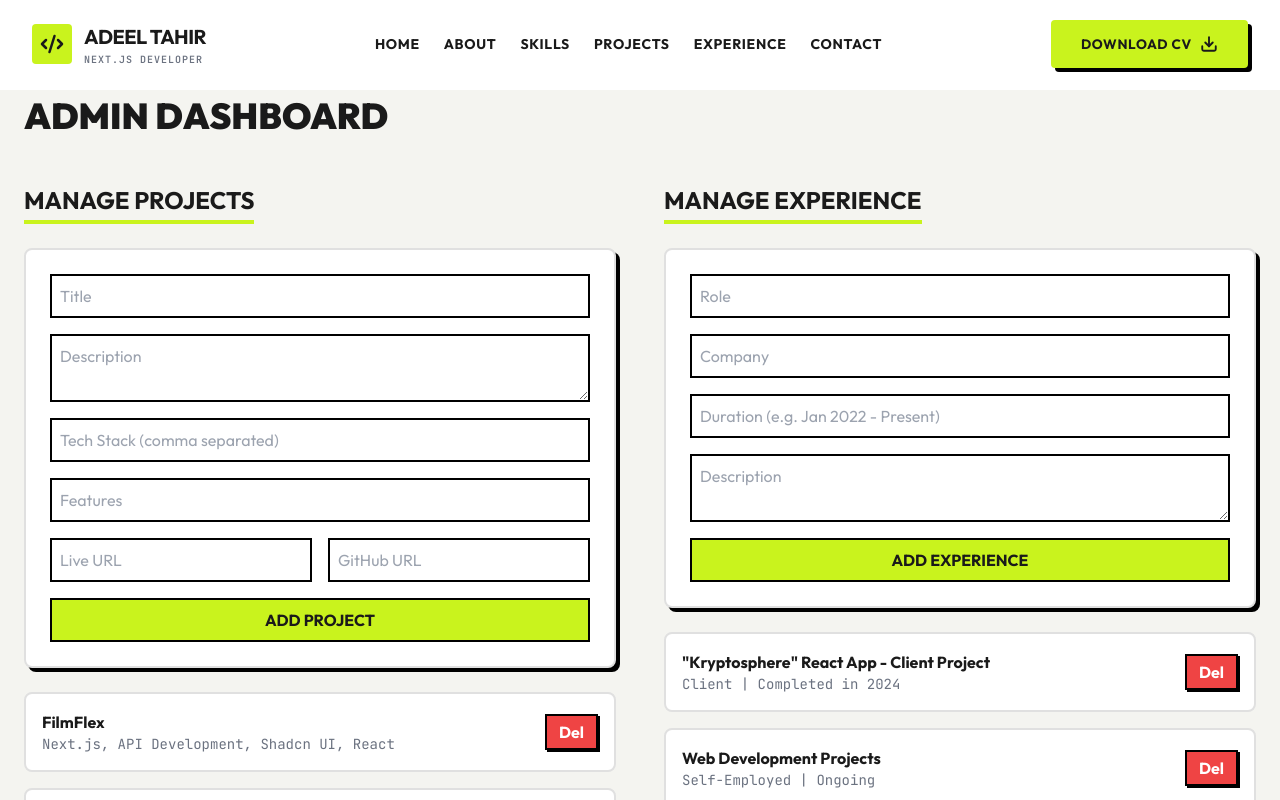
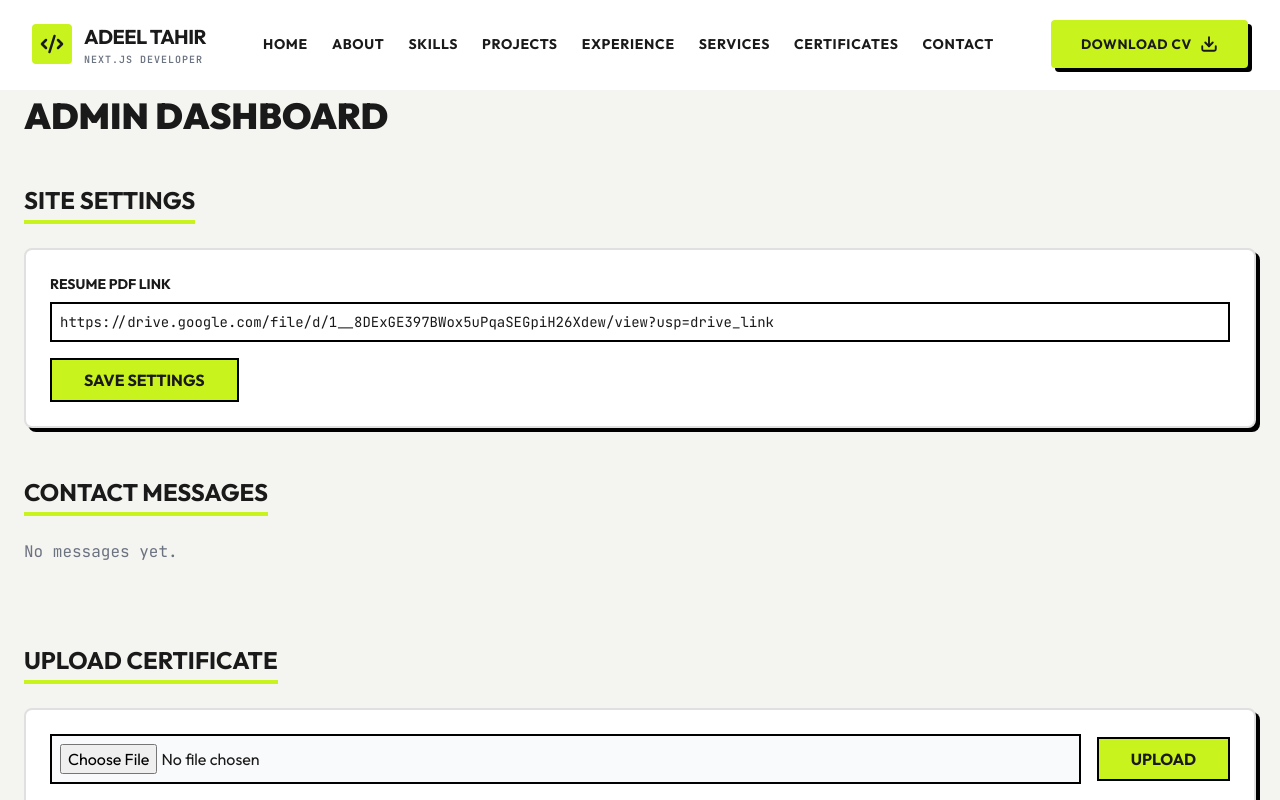
Before and after one commit to AdeelTahir-SE/portfolio, a Next.js app: page /admin in a window 1280 px wide. Shown: the top 800 px of the page. Built offline with nearby package versions, Linux system fonts and the light colour scheme.

Commit message:
feat: add messaging functionality with settings management and certificate upload

```diff
--- a/app/ContactMe/page.js
+++ b/app/ContactMe/page.js
@@ -13,7 +13,7 @@ export default function ContactMe() {
     try {
       const data = Object.fromEntries(formData.entries());
 
-      const res = await fetch('/api/contact', {
+      const res = await fetch('/api/messages', {
         method: 'POST',
         headers: {
           'Content-Type': 'application/json',
--- a/app/admin/page.js
+++ b/app/admin/page.js
@@ -3,12 +3,13 @@ import { useState, useEffect } from 'react';
 import { useRouter } from 'next/navigation';
 
 export default function AdminDashboard() {
-  const [data, setData] = useState({ projects: [], experiences: [] });
+  const [data, setData] = useState({ projects: [], experiences: [], messages: [] });
   const [loading, setLoading] = useState(true);
 
   // Form states
   const [proj, setProj] = useState({ title: '', desc: '', tech: '', features: '', liveUrl: '', githubUrl: '' });
   const [exp, setExp] = useState({ role: '', company: '', duration: '', desc: '' });
+  const [settings, setSettings] = useState({ resumeUrl: '' });
 
   const router = useRouter();
 
@@ -16,9 +17,18 @@ export default function AdminDashboard() {
     try {
       const pRes = await fetch('/api/projects');
       const eRes = await fetch('/api/experiences');
+      const mRes = await fetch('/api/messages');
+      const sRes = await fetch('/api/settings');
       const pData = await pRes.json();
       const eData = await eRes.json();
-      setData({ projects: pData.projects || [], experiences: eData.experiences || [] });
+      const mData = await mRes.json();
+      const sData = await sRes.json();
+      setData({
+        projects: pData.projects || [],
+        experiences: eData.experiences || [],
+        messages: mData.messages || []
+      });
+      setSettings(sData.settings || { resumeUrl: '' });
       setLoading(false);
     } catch (err) {
       console.error(err);
@@ -50,6 +60,34 @@ export default function AdminDashboard() {
     fetchData();
   };
 
+  const handleUploadCert = async (e) => {
+    e.preventDefault();
+    const fileInput = e.target.elements.file;
+    if (!fileInput.files[0]) return alert('Select a file first');
+
+    const formData = new FormData();
+    formData.append('file', fileInput.files[0]);
+
+    const res = await fetch('/api/certificates/upload', { method: 'POST', body: formData });
+    if (res.ok) {
+      alert('Certificate uploaded successfully!');
+      e.target.reset();
+    } else {
+      alert('Failed to upload');
+    }
+  };
+
+  const handleUpdateSettings = async (e) => {
+    e.preventDefault();
+    const res = await fetch('/api/settings', { method: 'POST', body: JSON.stringify(settings) });
+    if (res.ok) {
+      alert('Settings updated successfully!');
+      fetchData();
+    } else {
+      alert('Failed to update settings');
+    }
+  };
+
   if (loading) return <div className="min-h-screen pt-32 text-center">Loading...</div>;
 
   return (
@@ -60,6 +98,43 @@ export default function AdminDashboard() {
         </div>
 
         <div className="grid grid-cols-1 lg:grid-cols-2 gap-12">
+          {/* SETTINGS PANEL */}
+          <div className="space-y-6 lg:col-span-2">
+            <h2 className="text-2xl font-bold uppercase border-b-4 border-[#c9f31d] inline-block pb-1">Site Settings</h2>
+            <form onSubmit={handleUpdateSettings} className="card-bordered p-6 bg-white shadow-[4px_4px_0px_0px_rgba(0,0,0,1)] flex flex-col gap-4">
+              <div>
+                <label className="font-bold uppercase text-sm mb-2 block">Resume PDF Link</label>
+                <input type="text" value={settings.resumeUrl || ''} onChange={e => setSettings({...settings, resumeUrl: e.target.value})} className="border-2 border-black p-2 w-full font-mono text-sm" placeholder="https://drive.google.com/..." />
+              </div>
+              <button type="submit" className="bg-[#c9f31d] border-2 border-black font-bold uppercase py-2 hover:bg-[#b8e010] self-start px-8">Save Settings</button>
+            </form>
+          </div>
+
+          {/* MESSAGES PANEL */}
+          <div className="space-y-6 lg:col-span-2">
+            <h2 className="text-2xl font-bold uppercase border-b-4 border-[#c9f31d] inline-block pb-1">Contact Messages</h2>
+            <div className="grid grid-cols-1 md:grid-cols-2 gap-4">
+              {data.messages.length === 0 ? <p className="text-gray-500 font-mono">No messages yet.</p> : data.messages.map(m => (
+                <div key={m.id} className="card-bordered p-4 bg-white shadow-[4px_4px_0px_0px_rgba(0,0,0,1)] flex flex-col justify-between">
+                  <div>
+                    <h4 className="font-bold text-lg mb-1">{m.name} <span className="text-sm text-gray-500 font-normal">({m.email})</span></h4>
+                    <p className="text-xs font-mono text-[#8aab13] mb-3">{new Date(m.date).toLocaleString()} - {m.subject}</p>
+                    <p className="text-gray-700 text-sm mb-4 bg-gray-50 p-3 border border-gray-200">{m.message}</p>
+                  </div>
+                  <button onClick={() => handleDelete('messages', m.id)} className="bg-red-500 text-white font-bold px-3 py-1 border-2 border-black shadow-[2px_2px_0px_0px_rgba(0,0,0,1)] hover:translate-y-px hover:shadow-none transition-all self-start">Delete Message</button>
+                </div>
+              ))}
+            </div>
+          </div>
+
+          {/* CERTIFICATES PANEL */}
+          <div className="space-y-6 lg:col-span-2 mt-8">
+            <h2 className="text-2xl font-bold uppercase border-b-4 border-[#c9f31d] inline-block pb-1">Upload Certificate</h2>
+            <form onSubmit={handleUploadCert} className="card-bordered p-6 bg-white shadow-[4px_4px_0px_0px_rgba(0,0,0,1)] flex flex-col md:flex-row gap-4 items-center">
+              <input type="file" name="file" accept="image/*,.pdf" className="border-2 border-black p-2 w-full md:w-auto flex-grow bg-gray-50" />
+              <button type="submit" className="bg-[#c9f31d] border-2 border-black font-bold uppercase py-2 px-8 hover:bg-[#b8e010] whitespace-nowrap w-full md:w-auto text-center">Upload</button>
+            </form>
+          </div>
           {/* PROJECTS PANEL */}
           <div className="space-y-6">
             <h2 className="text-2xl font-bold uppercase border-b-4 border-[#c9f31d] inline-block pb-1">Manage Projects</h2>
--- a/app/api/certificates/route.js
+++ b/app/api/certificates/route.js
@@ -1,6 +1,8 @@
 import { NextResponse } from 'next/server';
 import fs from 'fs';
 import path from 'path';
+
+export const dynamic = 'force-dynamic';
 
 export async function GET() {
   try {
--- /dev/null
+++ b/app/api/certificates/upload/route.js
@@ -0,0 +1,37 @@
+import { NextResponse } from 'next/server';
+import fs from 'fs';
+import path from 'path';
+
+export const dynamic = 'force-dynamic';
+
+export async function POST(request) {
+  try {
+    const formData = await request.formData();
+    const file = formData.get('file');
+
+    if (!file) {
+      return NextResponse.json({ success: false, error: 'No file uploaded' }, { status: 400 });
+    }
+
+    const buffer = Buffer.from(await file.arrayBuffer());
+
+    // Ensure filename is safe (replace spaces with hyphens)
+    const filename = file.name.replace(/\s+/g, '-');
+    const certsDir = path.join(process.cwd(), 'public', 'certificates');
+
+    // Ensure directory exists
+    if (!fs.existsSync(certsDir)) {
+      fs.mkdirSync(certsDir, { recursive: true });
+    }
+
+    const filepath = path.join(certsDir, filename);
+
+    // Write file to public/certificates
+    fs.writeFileSync(filepath, buffer);
+
+    return NextResponse.json({ success: true, message: 'Uploaded successfully' });
+  } catch (error) {
+    console.error('Upload Error:', error);
+    return NextResponse.json({ success: false, error: 'Failed to upload' }, { status: 500 });
+  }
+}
--- /dev/null
+++ b/app/api/settings/route.js
@@ -0,0 +1,26 @@
+import { NextResponse } from 'next/server';
+import { getPortfolioData, savePortfolioData } from '@/lib/dataUtils';
+
+export const dynamic = 'force-dynamic';
+
+export async function GET() {
+  const data = getPortfolioData();
+  return NextResponse.json({ settings: data.settings || {} });
+}
+
+export async function POST(request) {
+  try {
+    const newSettings = await request.json();
+    const data = getPortfolioData();
+
+    data.settings = { ...data.settings, ...newSettings };
+
+    if (savePortfolioData(data)) {
+      return NextResponse.json({ success: true, settings: data.settings });
+    } else {
+      return NextResponse.json({ success: false, error: "Failed to save settings" }, { status: 500 });
+    }
+  } catch (error) {
+    return NextResponse.json({ success: false, error: "Invalid request" }, { status: 400 });
+  }
+}
--- a/app/layout.js
+++ b/app/layout.js
@@ -4,6 +4,7 @@ import { ThemeProvider } from "@/components/theme-provider";
 import Footer from "@/components/ui/Footer";
 import Navbar from "@/components/ui/navbar";
 import SmoothScrollProvider from "@/components/SmoothScrollProvider";
+import { getPortfolioData } from '@/lib/dataUtils';
 
 const geistSans = localFont({
   src: "./fonts/GeistVF.woff",
@@ -23,6 +24,9 @@ export const metadata = {
 };
 
 export default function RootLayout({ children }) {
+  const data = getPortfolioData();
+  const resumeUrl = data.settings?.resumeUrl || "/Adeel_Tahir_Resume.pdf";
+
   return (
     <html lang="en">
       <head>
@@ -43,7 +47,7 @@ export default function RootLayout({ children }) {
           disableTransitionOnChange
         >
           <SmoothScrollProvider>
-            <Navbar />
+            <Navbar resumeUrl={resumeUrl} />
             {children}
             <Footer />
           </SmoothScrollProvider>
--- a/components/ui/navbar.js
+++ b/components/ui/navbar.js
@@ -12,10 +12,12 @@ const navLinks = [
   { label: 'Skills', href: '/Skills' },
   { label: 'Projects', href: '/Projects' },
   { label: 'Experience', href: '/Experience' },
+  { label: 'Services', href: '/Services' },
+  { label: 'Certificates', href: '/Certificates' },
   { label: 'Contact', href: '/ContactMe' }
 ];
 
-export default function Navbar() {
+export default function Navbar({ resumeUrl = "/Adeel_Tahir_Resume.pdf" }) {
   const [scrolled, setScrolled] = useState(false);
   const pathname = usePathname();
 
@@ -62,7 +64,7 @@ export default function Navbar() {
         {/* RIGHT: Download CV (Desktop) */}
         <div className="hidden md:block">
           <a
-            href="/Adeel_Tahir_Resume.pdf"
+            href={resumeUrl}
             target="_blank"
             rel="noopener noreferrer"
             className="btn-primary inline-flex items-center gap-2 bg-[#c9f31d] text-[#1a1a1a] border-2 border-black font-bold py-2 px-5 transition-all duration-300 uppercase text-sm shadow-[4px_4px_0px_0px_rgba(0,0,0,1)] hover:shadow-none hover:translate-y-[4px] hover:translate-x-[4px]"
@@ -107,8 +109,9 @@ export default function Navbar() {
                     </Link>
                   )
                 })}
+                <div className="mt-8 pt-6 border-t border-[#333]">
                   <a
-                  href="/Adeel_Tahir_Resume.pdf"
+                    href={resumeUrl}
                     target="_blank"
                     rel="noopener noreferrer"
                     className="mt-4 inline-flex justify-center items-center gap-2 bg-[#c9f31d] text-[#1a1a1a] border-2 border-black font-bold py-3 px-5 transition-all duration-300 uppercase text-sm w-full shadow-[4px_4px_0px_0px_rgba(0,0,0,1)] hover:shadow-none hover:translate-y-[4px] hover:translate-x-[4px]"
@@ -118,6 +121,7 @@ export default function Navbar() {
                     <Download size={18} strokeWidth={2.5} />
                   </a>
                 </div>
+              </div>
             </SheetContent>
           </Sheet>
         </div>
--- /dev/null
+++ b/data/messages.json
@@ -0,0 +1,3 @@
+{
+  "messages": []
+}
--- a/data/portfolio.json
+++ b/data/portfolio.json
@@ -1,4 +1,7 @@
 {
+  "settings": {
+    "resumeUrl": "https://drive.google.com/file/d/1__8DExGE397BWox5uPqaSEGpiH26Xdew/view?usp=drive_link"
+  },
   "projects": [
     {
       "id": "1",
--- a/lib/dataUtils.js
+++ b/lib/dataUtils.js
@@ -22,3 +22,25 @@ export function savePortfolioData(data) {
     return false;
   }
 }
+
+const messagesFilePath = path.join(process.cwd(), 'data', 'messages.json');
+
+export function getMessagesData() {
+  try {
+    const fileContents = fs.readFileSync(messagesFilePath, 'utf8');
+    return JSON.parse(fileContents);
+  } catch (error) {
+    console.error("Error reading messages data:", error);
+    return { messages: [] };
+  }
+}
+
+export function saveMessagesData(data) {
+  try {
+    fs.writeFileSync(messagesFilePath, JSON.stringify(data, null, 2), 'utf8');
+    return true;
+  } catch (error) {
+    console.error("Error saving messages data:", error);
+    return false;
+  }
+}
```
Also changed, not shown: app/api/messages/route.js (added, +52 -0 lines). Lines whose indentation alone changed are shown as unchanged.
